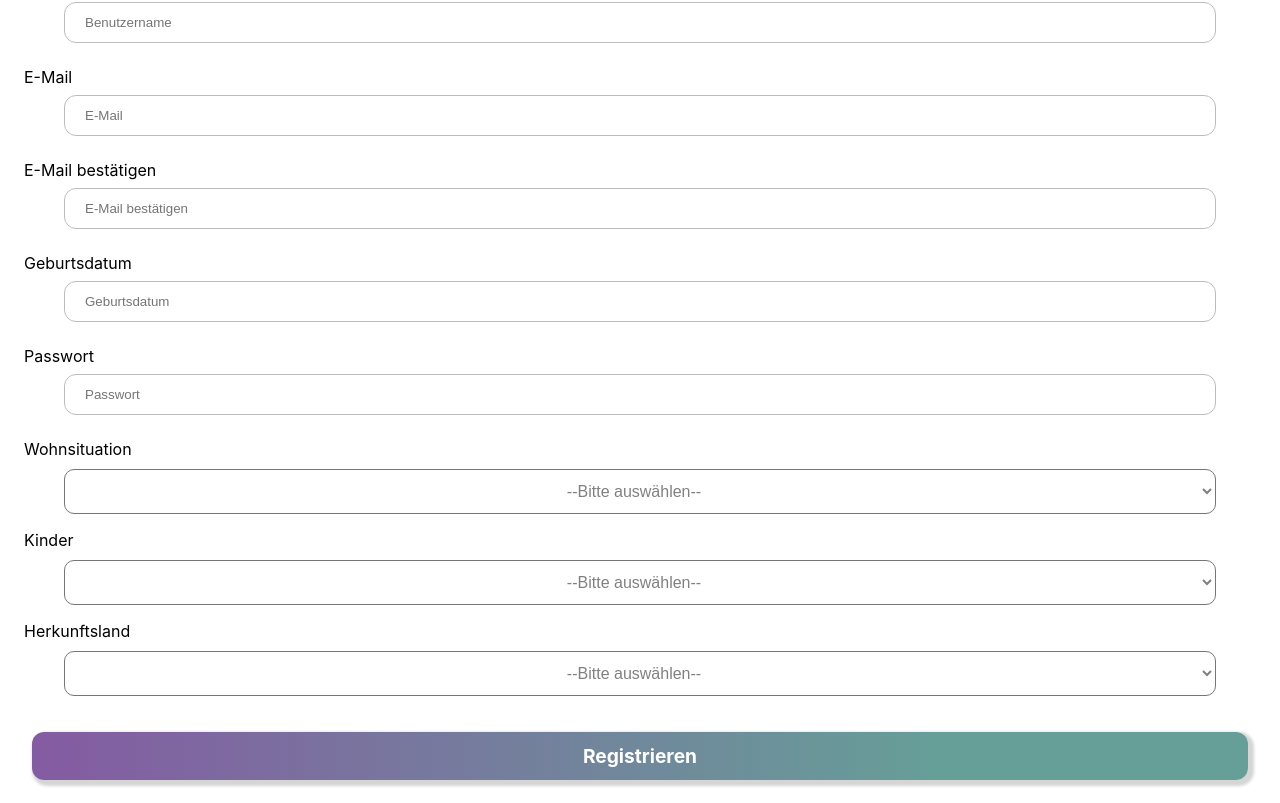
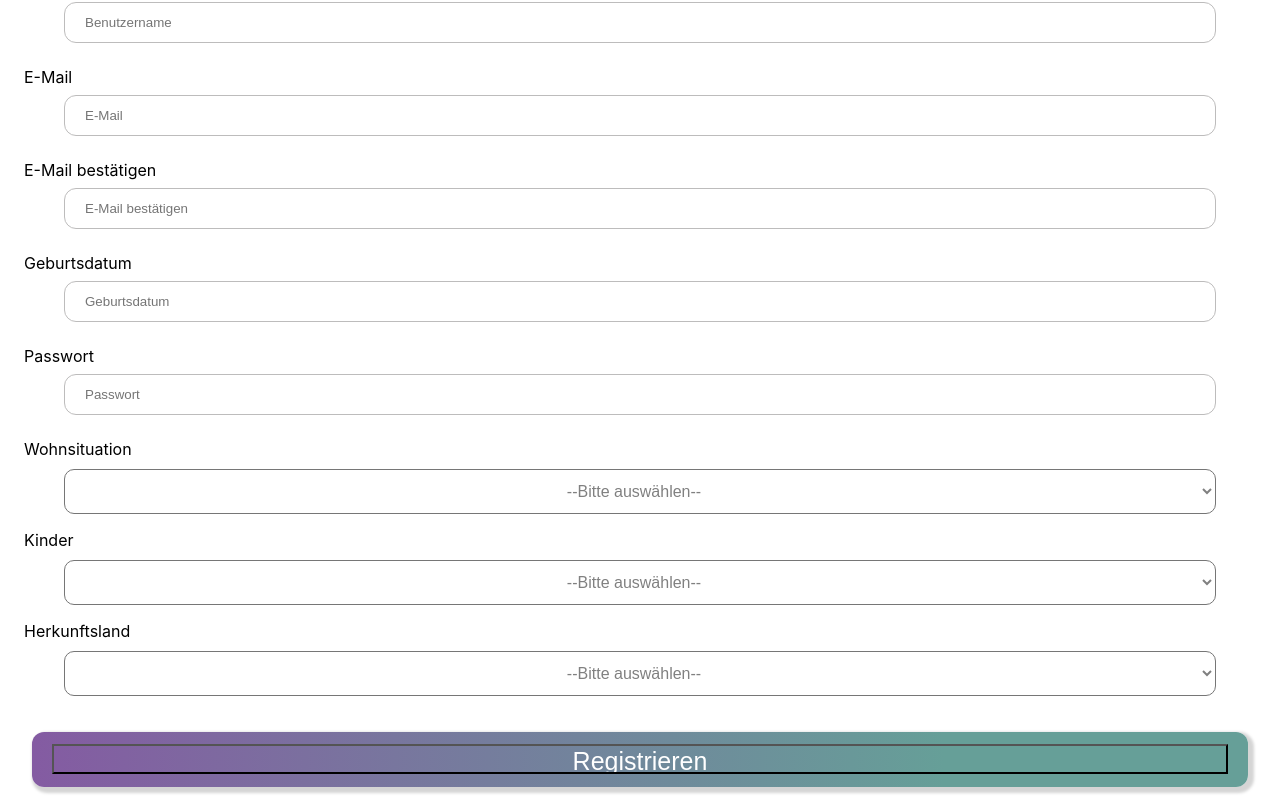
Before and after one commit to xSilentStorm313/Projekt-Web, a React (Create React App) app in the folder webapp/: page /regestration in a window 1280 px wide. Shown: the part 702-1505 px from the top of the page. Built offline with nearby package versions, Linux system fonts and the light colour scheme.

Commit message:
registrierenbutton css

```diff
--- a/webapp/src/App.css
+++ b/webapp/src/App.css
@@ -224,3 +224,12 @@ a{
   right: 30px;
   z-index: 1001;
 }
+
+.reistriernweiterbutton{
+  background-color: transparent;
+  color:white;
+  width: 100%;
+  height: 30px;
+  font-size: 25px;
+  font-weight: medium;
+}
--- a/webapp/src/components/ButtonRegestrierung.js
+++ b/webapp/src/components/ButtonRegestrierung.js
@@ -5,7 +5,10 @@ export default function ButtonRegestrierung() {
     return (
         <div className="buttonlogin">
           <a>
-            <Link to="/start">Registrieren</Link>
+            <Link to="/start">
+            <input type="submit" value="Registrieren" className="reistriernweiterbutton"/>
+            </Link>
+
           </a>
         </div>
     ) }
```
